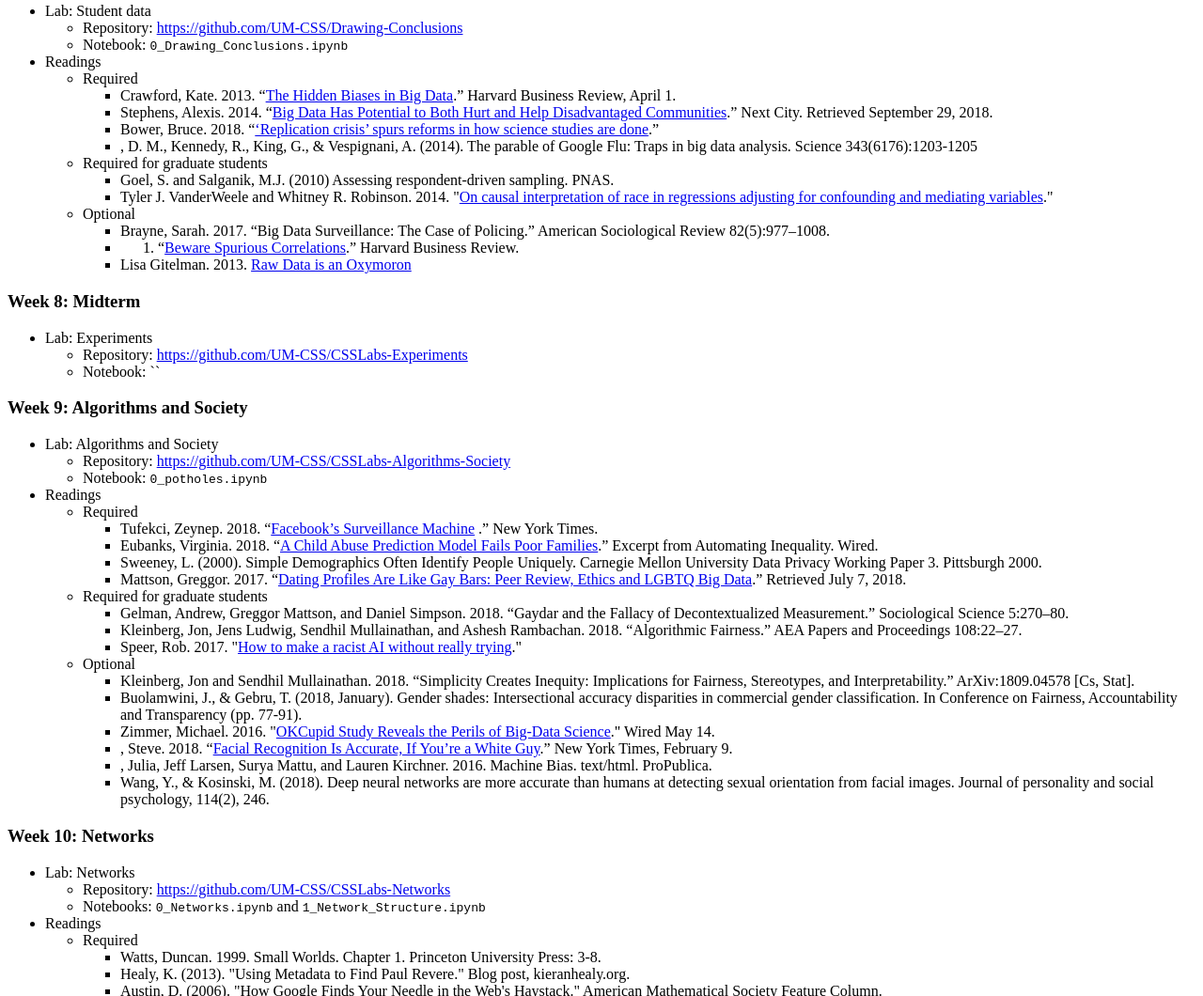
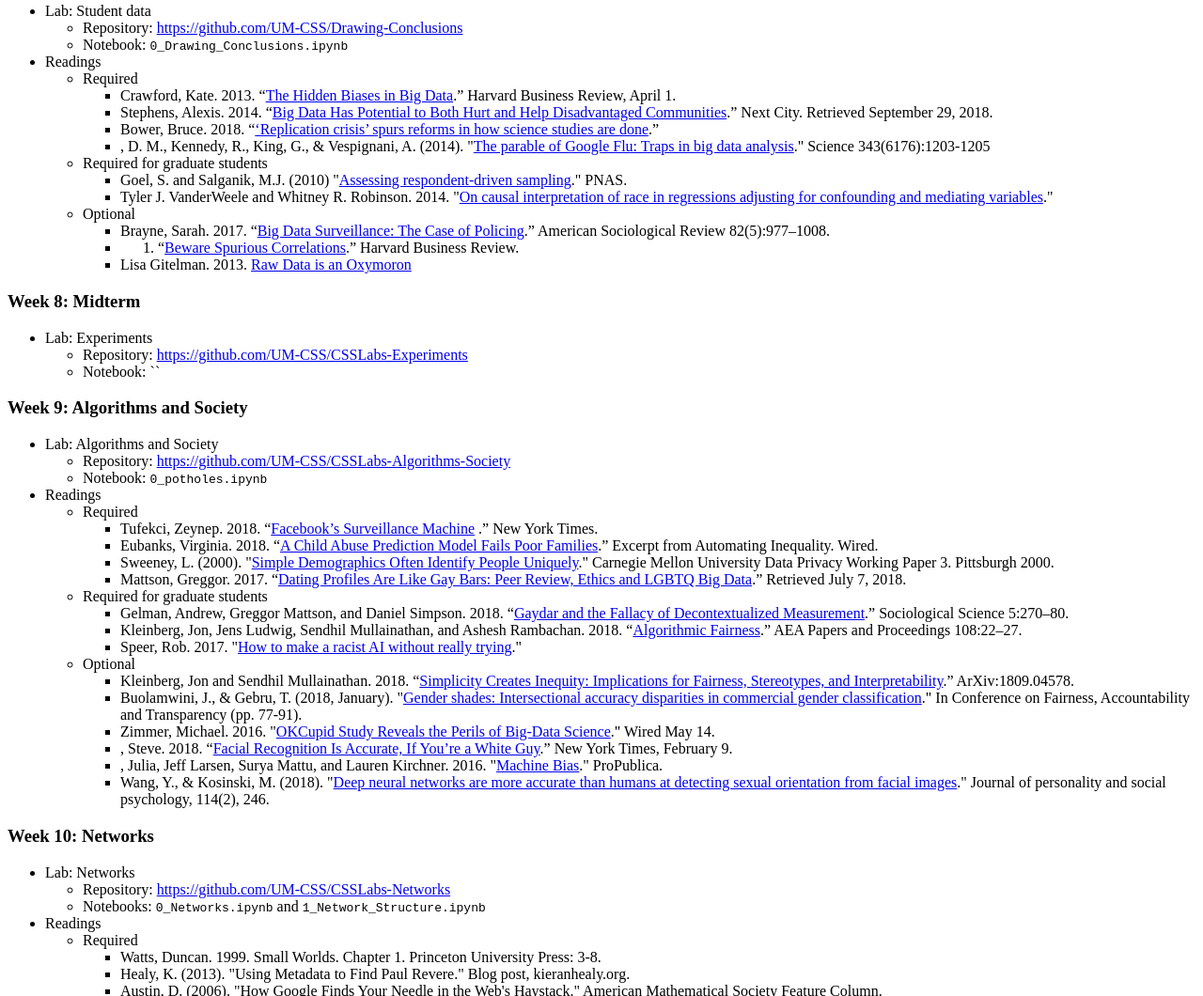
Before and after one commit to UM-CSS/UM-CSS.github.io, a plain HTML site: page pages/syllabus.html in a window 1280 px wide. Shown: the part 3163-4223 px from the top of the page at 94% size. Drawn offline with nearby package versions, Linux system fonts and the light colour scheme; files that its build step writes are made by us from their sources.

Commit message:
some reading links added

```diff
--- a/pages/syllabus.html
+++ b/pages/syllabus.html
@@ -248,16 +248,16 @@
 <li>Crawford, Kate. 2013. “<a href="https://hbr.org/2013/04/the-hidden-biases-in-big-data">The Hidden Biases in Big Data</a>.” Harvard Business Review, April 1.  </li>
 <li>Stephens, Alexis. 2014. “<a href="https://nextcity.org/daily/entry/big-data-good-bad-help-disadvantaged-communities">Big Data Has Potential to Both Hurt and Help Disadvantaged Communities</a>.” Next City. Retrieved September 29, 2018. </li>
 <li>Bower, Bruce. 2018. “<a href="https://www.sciencenews.org/blog/science-public/replication-crisis-psychology-science-studies-statistics">‘Replication crisis’ spurs reforms in how science studies are done</a>.”  </li>
-<li>, D. M., Kennedy, R., King, G., &amp; Vespignani, A. (2014). The parable of Google Flu: Traps in big data analysis. Science 343(6176):1203-1205</li>
+<li>, D. M., Kennedy, R., King, G., &amp; Vespignani, A. (2014). "<a href="http://www.davidlazer.com/sites/default/files/The%20Parable%20of%20Google%20Flu%20(WP-Final).pdf">The parable of Google Flu: Traps in big data analysis</a>." Science 343(6176):1203-1205</li>
 </ul>
 </li>
 <li>Required for graduate students <ul>
-<li>Goel, S. and Salganik, M.J. (2010) Assessing respondent-driven sampling. PNAS. </li>
+<li>Goel, S. and Salganik, M.J. (2010) "<a href="https://www.princeton.edu/~mjs3/goel_salganik10.pdf">Assessing respondent-driven sampling</a>." PNAS. </li>
 <li>Tyler J. VanderWeele and Whitney R. Robinson. 2014. "<a href="https://www.ncbi.nlm.nih.gov/pmc/articles/PMC4125322/">On causal interpretation of race in regressions adjusting for confounding and mediating variables</a>."</li>
 </ul>
 </li>
 <li>Optional <ul>
-<li>Brayne, Sarah. 2017. “Big Data Surveillance: The Case of Policing.” American Sociological Review 82(5):977–1008. </li>
+<li>Brayne, Sarah. 2017. “<a href="https://www.asanet.org/sites/default/files/attach/journals/oct17asrfeature.pdf">Big Data Surveillance: The Case of Policing</a>.” American Sociological Review 82(5):977–1008. </li>
 <li>
 <ol>
 <li>“<a href="https://hbr.org/2015/06/beware-spurious-correlations">Beware Spurious Correlations</a>.” Harvard Business Review. </li>
@@ -288,23 +288,23 @@
 <li>Required <ul>
 <li>Tufekci, Zeynep. 2018. “<a href="https://www.nytimes.com/2018/03/19/opinion/facebook-cambridge-analytica.html">Facebook’s Surveillance Machine</a> .” New York Times. </li>
 <li>Eubanks, Virginia. 2018. “<a href="https://www.wired.com/story/excerpt-from-automating-inequality/">A Child Abuse Prediction Model Fails Poor Families</a>.” Excerpt from Automating Inequality. Wired. </li>
-<li>Sweeney, L. (2000). Simple Demographics Often Identify People Uniquely. Carnegie Mellon University Data Privacy Working Paper 3. Pittsburgh 2000.  </li>
+<li>Sweeney, L. (2000). "<a href="http://ggs685.pbworks.com/w/file/fetch/94376315/Latanya.pdf">Simple Demographics Often Identify People Uniquely</a>." Carnegie Mellon University Data Privacy Working Paper 3. Pittsburgh 2000.  </li>
 <li>Mattson, Greggor. 2017. “<a href="https://greggormattson.com/2017/09/13/peer-review-ethics-and-lgbtq-big-data/">Dating Profiles Are Like Gay Bars: Peer Review, Ethics and LGBTQ Big Data</a>.” Retrieved July 7, 2018.</li>
 </ul>
 </li>
 <li>Required for graduate students <ul>
-<li>Gelman, Andrew, Greggor Mattson, and Daniel Simpson. 2018. “Gaydar and the Fallacy of Decontextualized Measurement.” Sociological Science 5:270–80. </li>
-<li>Kleinberg, Jon, Jens Ludwig, Sendhil Mullainathan, and Ashesh Rambachan. 2018. “Algorithmic Fairness.” AEA Papers and Proceedings 108:22–27. </li>
+<li>Gelman, Andrew, Greggor Mattson, and Daniel Simpson. 2018. “<a href="https://www.sociologicalscience.com/download/vol-5/may/SocSci_v5_270to280.pdf">Gaydar and the Fallacy of Decontextualized Measurement</a>.” Sociological Science 5:270–80. </li>
+<li>Kleinberg, Jon, Jens Ludwig, Sendhil Mullainathan, and Ashesh Rambachan. 2018. “<a href="https://www.cs.cornell.edu/home/kleinber/aer18-fairness.pdf">Algorithmic Fairness</a>.” AEA Papers and Proceedings 108:22–27. </li>
 <li>Speer, Rob. 2017. "<a href="http://blog.conceptnet.io/posts/2017/how-to-make-a-racist-ai-without-really-trying/">How to make a racist AI without really trying</a>."</li>
 </ul>
 </li>
 <li>Optional <ul>
-<li>Kleinberg, Jon and Sendhil Mullainathan. 2018. “Simplicity Creates Inequity: Implications for Fairness, Stereotypes, and Interpretability.” ArXiv:1809.04578 [Cs, Stat]. </li>
-<li>Buolamwini, J., &amp; Gebru, T. (2018, January). Gender shades: Intersectional accuracy disparities in commercial gender classification. In Conference on Fairness, Accountability and Transparency (pp. 77-91). </li>
+<li>Kleinberg, Jon and Sendhil Mullainathan. 2018. “<a href="https://arxiv.org/pdf/1809.04578">Simplicity Creates Inequity: Implications for Fairness, Stereotypes, and Interpretability</a>.” ArXiv:1809.04578. </li>
+<li>Buolamwini, J., &amp; Gebru, T. (2018, January). "<a href="http://proceedings.mlr.press/v81/buolamwini18a/buolamwini18a.pdf">Gender shades: Intersectional accuracy disparities in commercial gender classification</a>." In Conference on Fairness, Accountability and Transparency (pp. 77-91). </li>
 <li>Zimmer, Michael. 2016. "<a href="https://www.wired.com/2016/05/okcupid-study-reveals-perils-big-data-science/">OKCupid Study Reveals the Perils of Big-Data Science</a>." Wired May 14. </li>
 <li>, Steve. 2018. “<a href="https://www.nytimes.com/2018/02/09/technology/facial-recognition-race-artificial-intelligence.html">Facial Recognition Is Accurate, If You’re a White Guy</a>.” New York Times, February 9. </li>
-<li>, Julia, Jeff Larsen, Surya Mattu, and Lauren Kirchner. 2016. Machine Bias. text/html. ProPublica. </li>
-<li>Wang, Y., &amp; Kosinski, M. (2018). Deep neural networks are more accurate than humans at detecting sexual orientation from facial images. Journal of personality and social psychology, 114(2), 246.</li>
+<li>, Julia, Jeff Larsen, Surya Mattu, and Lauren Kirchner. 2016. "<a href="https://www.propublica.org/article/machine-bias-risk-assessments-in-criminal-sentencing">Machine Bias</a>." ProPublica. </li>
+<li>Wang, Y., &amp; Kosinski, M. (2018). "<a href="https://osf.io/hv28a/download/?format=pdf">Deep neural networks are more accurate than humans at detecting sexual orientation from facial images</a>." Journal of personality and social psychology, 114(2), 246.</li>
 </ul>
 </li>
 </ul>
```
